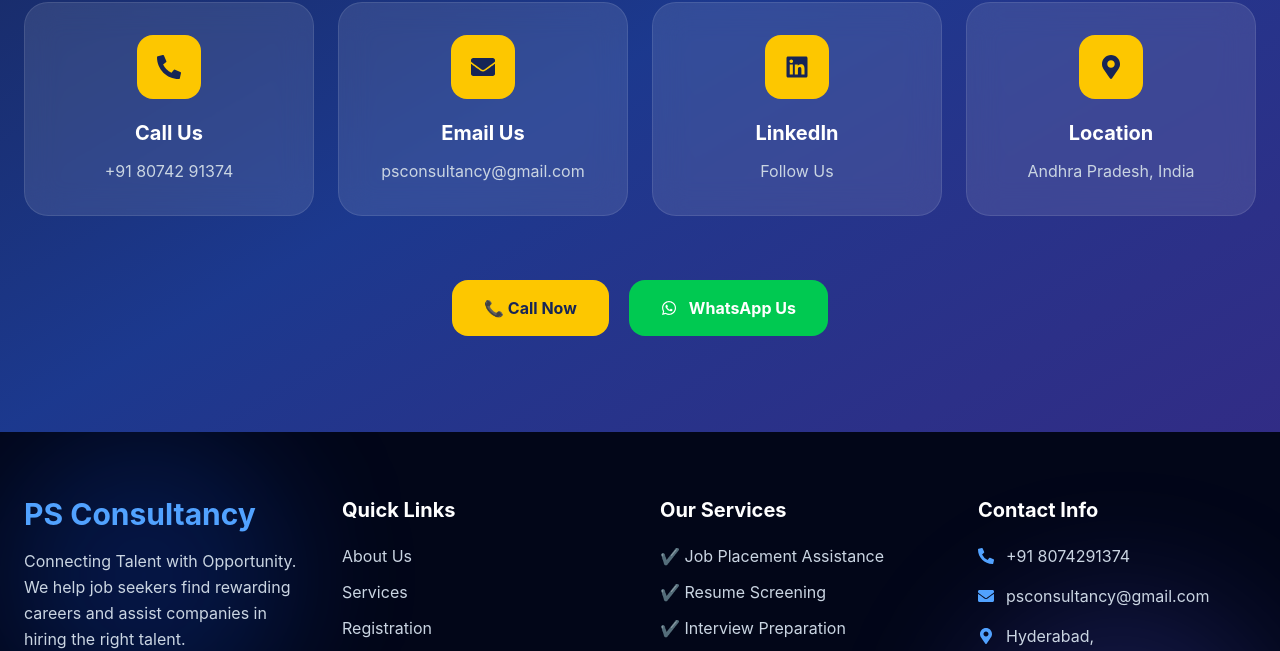
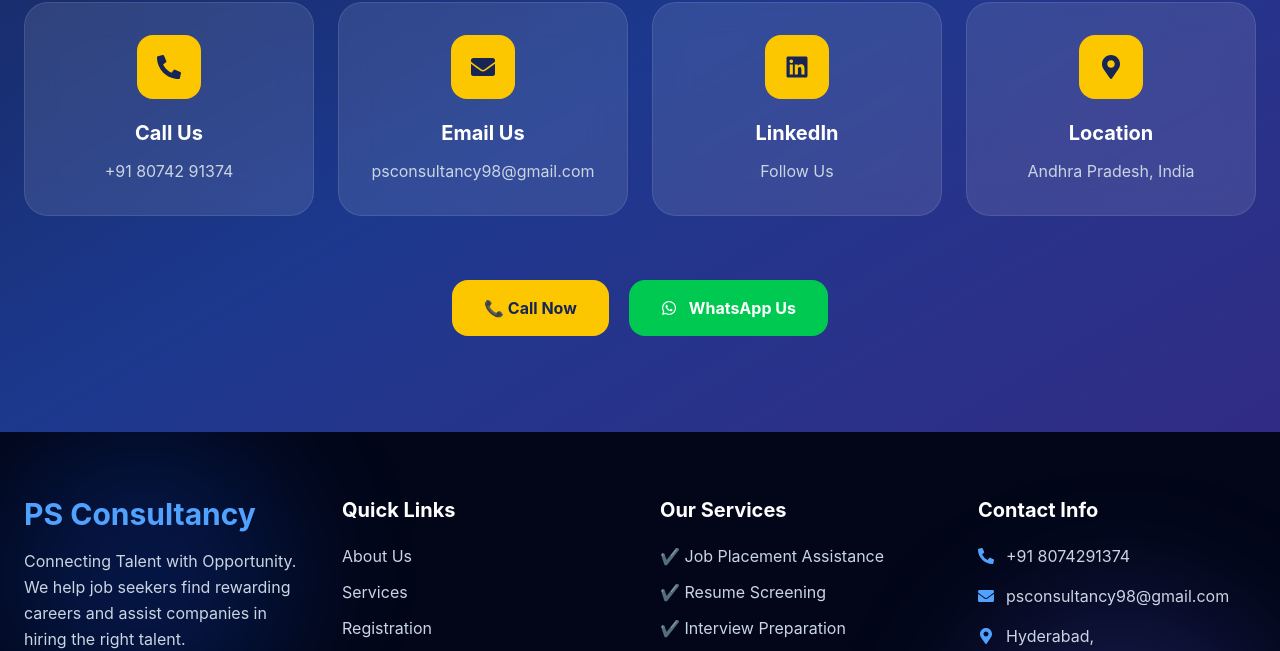
Before and after one commit to madhusagartenneti/ps-consultancy, a React (Vite) app: page / in a window 1280 px wide. Shown: the part 7330-7981 px from the top of the page. Built offline with nearby package versions, Linux system fonts and the light colour scheme.

Commit message:
Add PS Consultancy website

```diff
--- a/src/components/Contact.jsx
+++ b/src/components/Contact.jsx
@@ -63,7 +63,7 @@ export default function Contact() {
               href="mailto:psconsultancy@gmail.com"
               className="text-slate-300 mt-3 block hover:text-yellow-300 break-all"
             >
-              psconsultancy@gmail.com
+              psconsultancy98@gmail.com
             </a>
           </div>
 
--- a/src/components/Footer.jsx
+++ b/src/components/Footer.jsx
@@ -120,7 +120,7 @@ export default function Footer() {
 
               <div className="flex items-center gap-3">
                 <FaEnvelope className="text-blue-400" />
-                <span>psconsultancy@gmail.com</span>
+                <span>psconsultancy98@gmail.com</span>
               </div>
 
               <div className="flex items-start gap-3">
```
